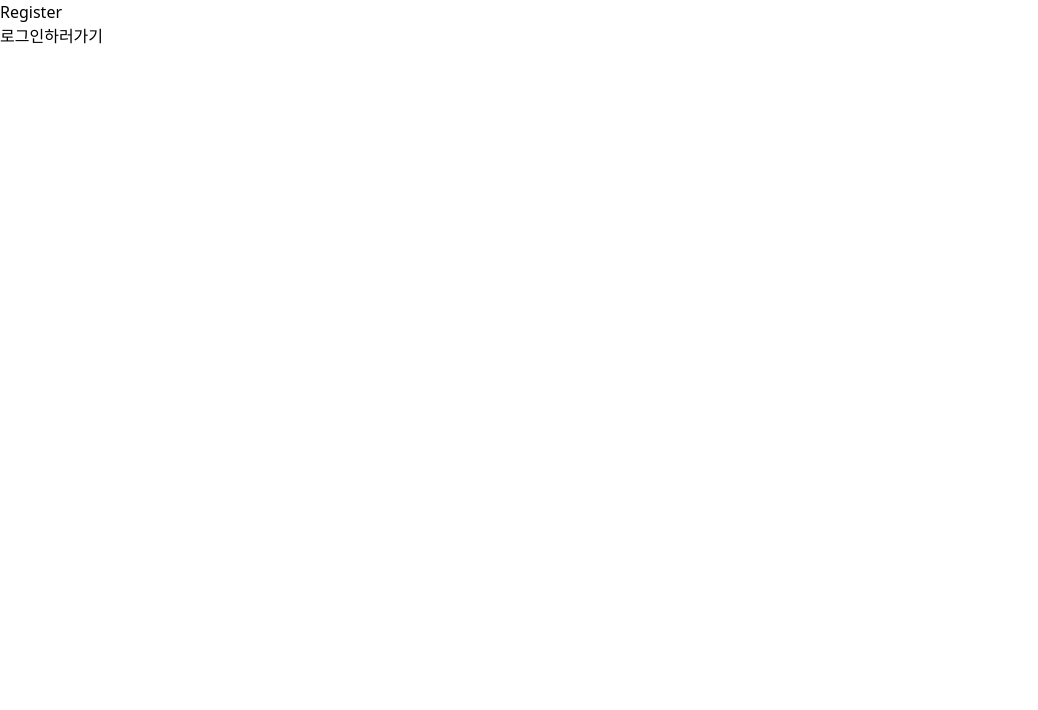
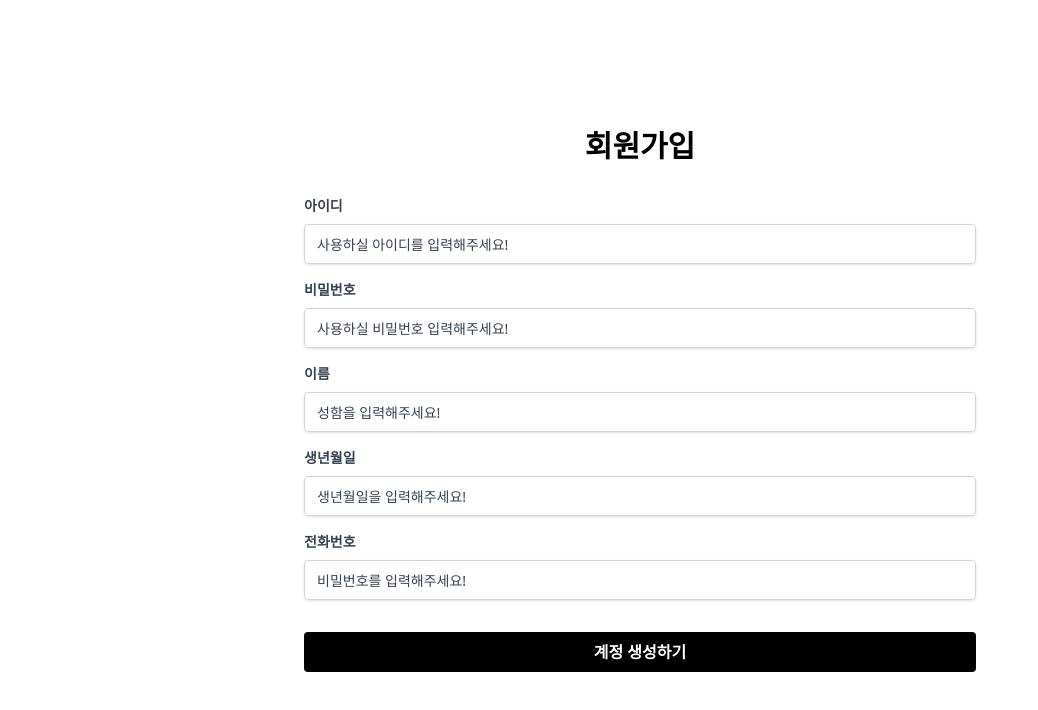
Before and after one commit to mynameistaeyoung/commerce-project, a React (Vite) app: page /register in a window 1280 px wide. Shown: the top 710 px of the page, without its empty margins (0-1038 px from the left). Built offline with nearby package versions, Linux system fonts and the light colour scheme.

Commit message:
회원가입 CSS 작업 #3

```diff
--- a/src/pages/register/Register.tsx
+++ b/src/pages/register/Register.tsx
@@ -1,10 +1,86 @@
-import { Link } from "react-router-dom"
+import { Input } from "@/components/ui/input"
+import { useNavigate } from "react-router-dom"
 
 const Register = () => {
+  const navigate = useNavigate();
+
+  const onClickCreateButton = () => {
+    navigate("/login")
+  }
   return (
-    <div>
-        <div>Register</div>
-        <Link to={"/login"}>로그인하러가기</Link>
+    <div className="min-h-screen flex flex-col justify-center items-center">
+      <h1 className="text-3xl font-bold mb-8">회원가입</h1>
+      <div className="w-full max-w-2xl mx-auto">
+        {/* 아이디 */}
+        <div className="mb-4">
+          <label className="block text-gray-700 text-sm font-bold mb-2" htmlFor="user_create_id">
+            아이디
+          </label>
+          <Input
+            className="shadow appearance-none border rounded w-full py-2 px-3 text-gray-700 leading-tight focus:outline-none focus:shadow-outline border-gray-300"
+            id="user_create_id"
+            type="text"
+            placeholder="사용하실 아이디를 입력해주세요!"
+          />
+        </div>
+
+        {/* 비밀번호 */}
+        <div className="mb-4">
+          <label className="block text-gray-700 text-sm font-bold mb-2" htmlFor="user_create_password">
+            비밀번호
+          </label>
+          <Input
+            className="shadow appearance-none border rounded w-full py-2 px-3 text-gray-700 mb-3 leading-tight focus:outline-none focus:shadow-outline border-gray-300"
+            id="user_create_password"
+            type="password"
+            placeholder="사용하실 비밀번호 입력해주세요!"
+          />
+        </div>
+
+        {/* 이름 */}
+        <div className="mb-4">
+          <label className="block text-gray-700 text-sm font-bold mb-2" htmlFor="user_name">
+            이름
+          </label>
+          <Input
+            className="shadow appearance-none border rounded w-full py-2 px-3 text-gray-700 mb-3 leading-tight focus:outline-none focus:shadow-outline border-gray-300"
+            id="user_name"
+            type="text"
+            placeholder="성함을 입력해주세요!"
+          />
+        </div>
+
+        {/* 생년월일 */}
+        <div className="mb-4">
+          <label className="block text-gray-700 text-sm font-bold mb-2" htmlFor="user_create_date">
+            생년월일
+          </label>
+          <Input
+            className="shadow appearance-none border rounded w-full py-2 px-3 text-gray-700 mb-3 leading-tight focus:outline-none focus:shadow-outline border-gray-300"
+            id="user_create_date"
+            type="text"
+            placeholder="생년월일을 입력해주세요!"
+          />
+        </div>
+
+        {/* 전화번호 */}
+        <div className="mb-8">
+          <label className="block text-gray-700 text-sm font-bold mb-2" htmlFor="user_number">
+            전화번호
+          </label>
+          <Input
+            className="shadow appearance-none border rounded w-full py-2 px-3 text-gray-700 mb-3 leading-tight focus:outline-none focus:shadow-outline border-gray-300"
+            id="user_number"
+            type="text"
+            placeholder="비밀번호를 입력해주세요!"
+          />
+        </div>
+        <button
+          className="bg-black text-white font-bold py-2 px-4 rounded focus:outline-none focus:shadow-outline w-full"
+          onClick={onClickCreateButton}>
+          계정 생성하기
+        </button>
+      </div>
     </div>
   )
 }
```
